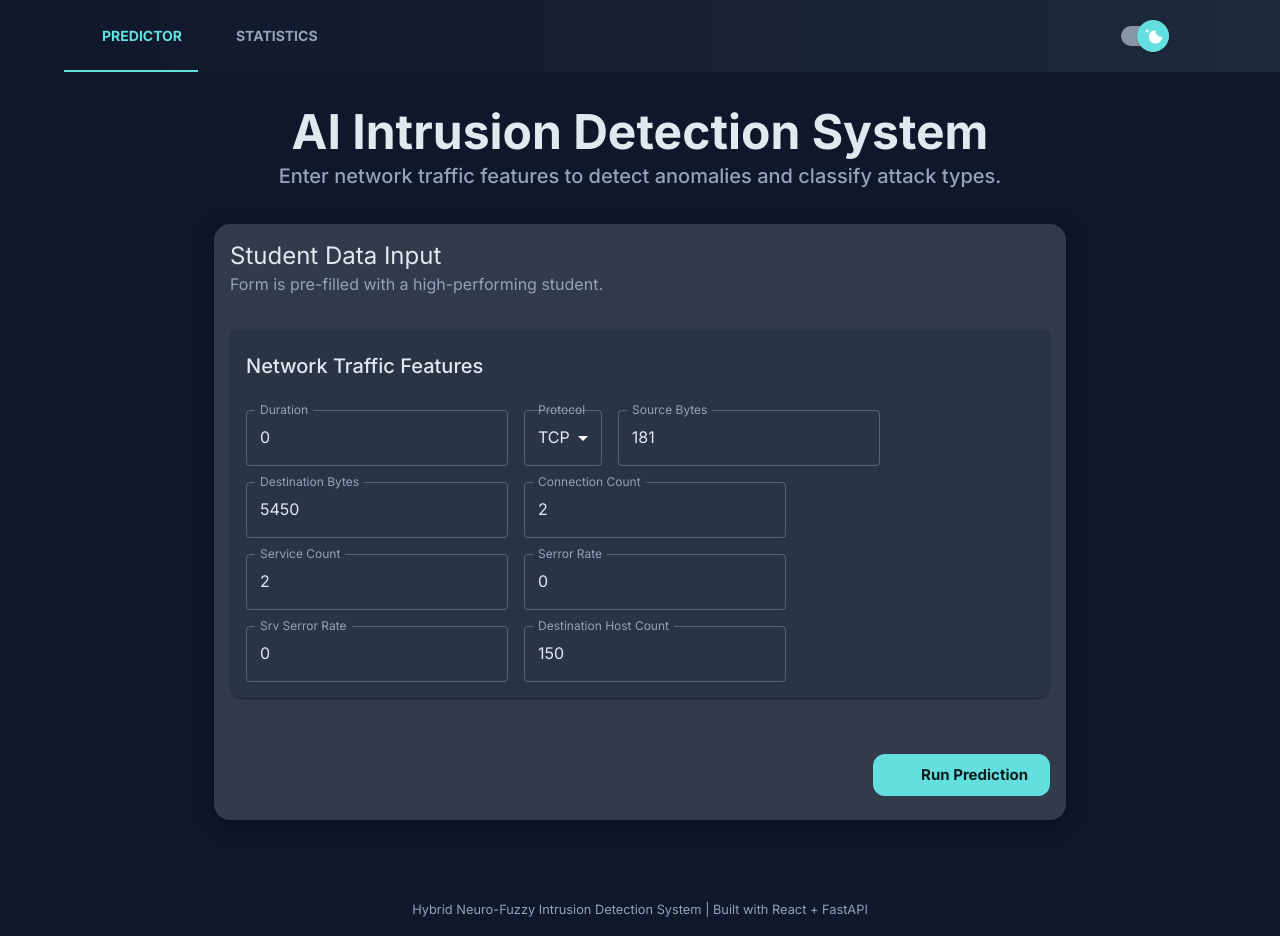
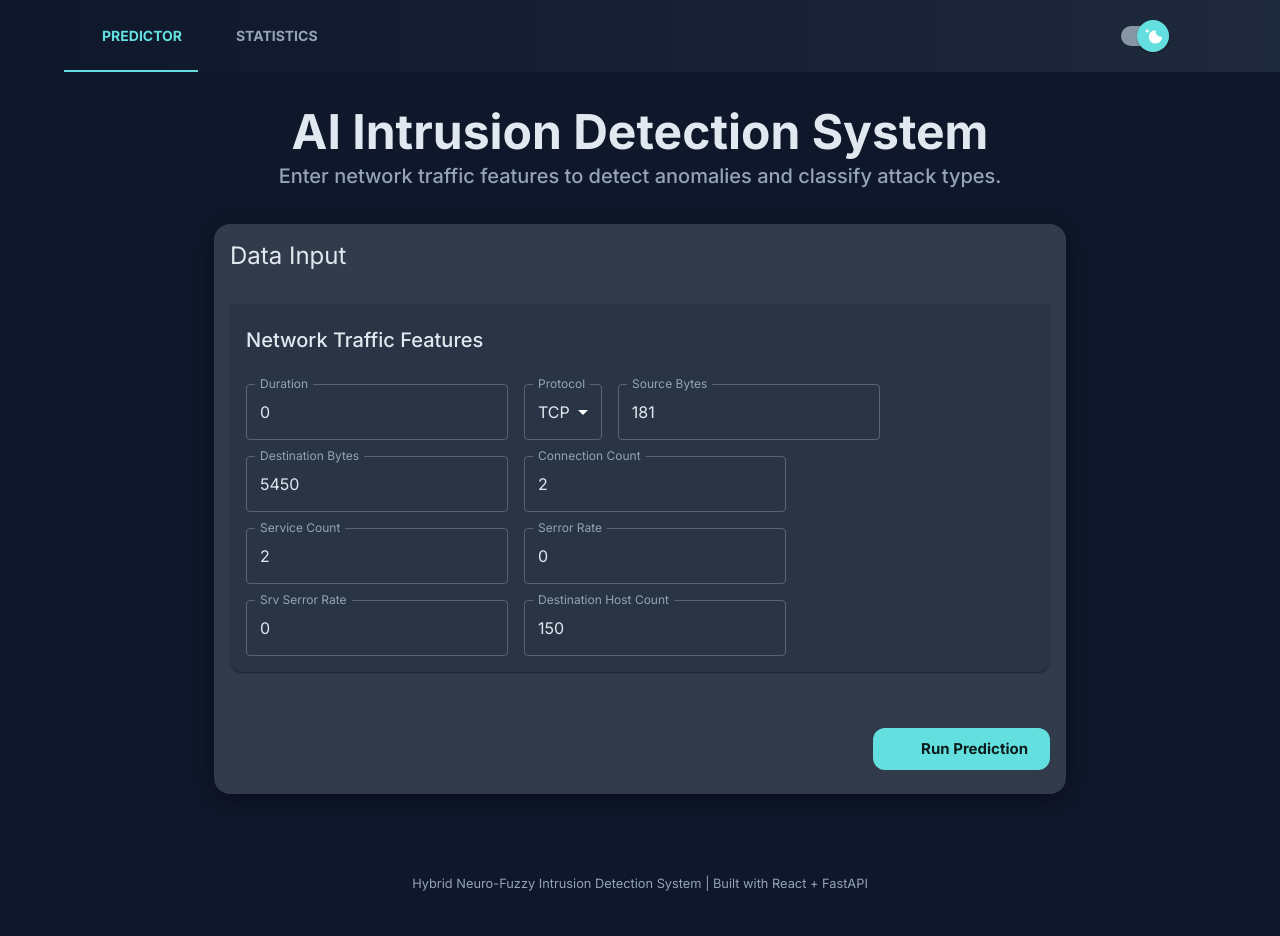
Before and after one commit to TROJAN1HAMMER/Soft_Computing_Project, a React (Vite) app in the folder Frontend/: page / in a window 1280 px wide. After the commit the page ends 911 px from the top, so only its background shows below. Built offline with nearby package versions, Linux system fonts and the light colour scheme; some icons are missing.

Commit message:
Updated predicted page

```diff
--- a/Frontend/src/pages/PredictorPage.jsx
+++ b/Frontend/src/pages/PredictorPage.jsx
@@ -248,8 +248,7 @@ const PredictorPage = () => {
         <Card elevation={3}>
           <Box component="form" onSubmit={handleSubmit}>
             <CardHeader
-              title="Student Data Input"
-              subheader="Form is pre-filled with a high-performing student."
+              title="Data Input"
             />
             <CardContent
               sx={{ display: "flex", flexDirection: "column", gap: 3 }}
@@ -276,6 +275,7 @@ const PredictorPage = () => {
                       <FormControl fullWidth>
                         <InputLabel>Protocol</InputLabel>
                         <Select
+                          label="Protocol"
                           name="protocol_type"
                           value={formData.protocol_type}
                           onChange={handleInputChange}
```
